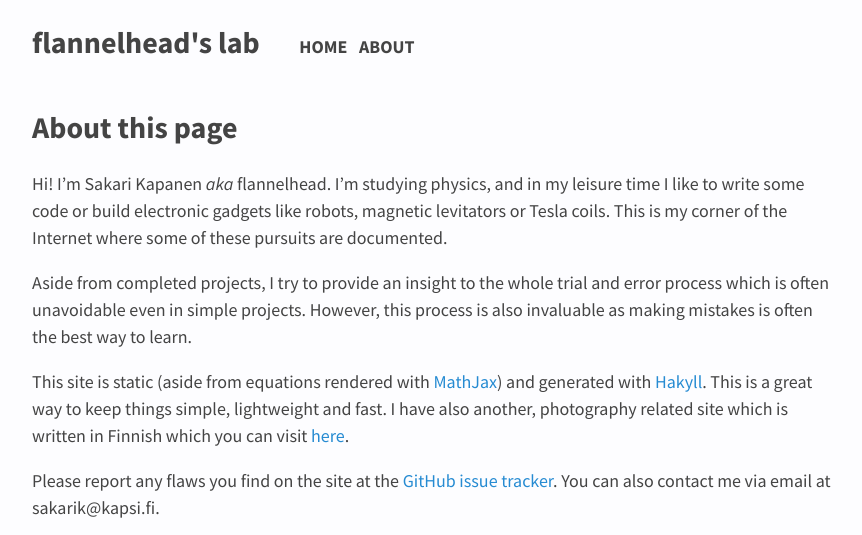
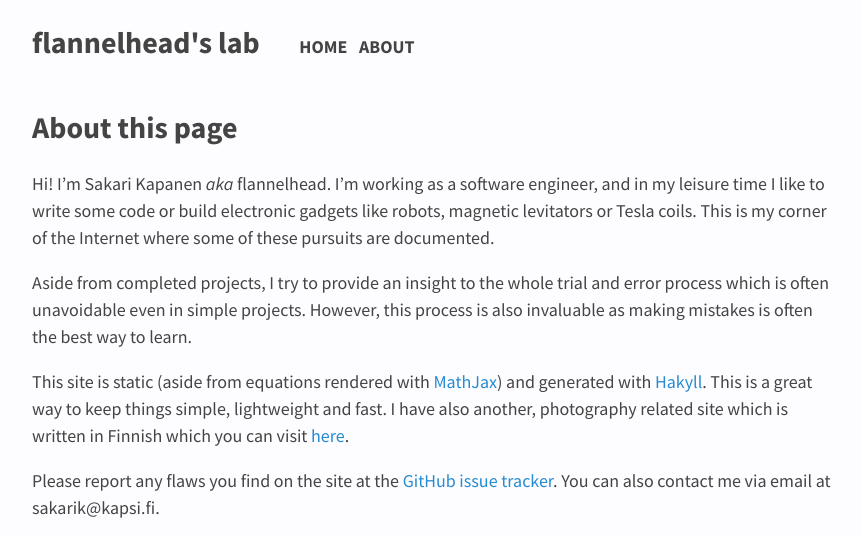
Before and after one commit to flannelhead/flannelhead.github.io, a plain HTML site: page about.html in a window 1280 px wide. Shown: the top 535 px of the page, without its empty margins (208-1070 px from the left). Drawn offline with Linux system fonts and the light colour scheme.

Commit message:
Publish.

```diff
--- a/about.html
+++ b/about.html
@@ -23,7 +23,7 @@
 
         <div id="content">
             <h1 id="about-this-page">About this page</h1>
-<p>Hi! I’m Sakari Kapanen <em>aka</em> flannelhead. I’m studying physics, and in my leisure time I like to write some code or build electronic gadgets like robots, magnetic levitators or Tesla coils. This is my corner of the Internet where some of these pursuits are documented.</p>
+<p>Hi! I’m Sakari Kapanen <em>aka</em> flannelhead. I’m working as a software engineer, and in my leisure time I like to write some code or build electronic gadgets like robots, magnetic levitators or Tesla coils. This is my corner of the Internet where some of these pursuits are documented.</p>
 <p>Aside from completed projects, I try to provide an insight to the whole trial and error process which is often unavoidable even in simple projects. However, this process is also invaluable as making mistakes is often the best way to learn.</p>
 <p>This site is static (aside from equations rendered with <a href="https://www.mathjax.org">MathJax</a>) and generated with <a href="https://jaspervdj.be/hakyll/">Hakyll</a>. This is a great way to keep things simple, lightweight and fast. I have also another, photography related site which is written in Finnish which you can visit <a href="http://www.pimeyspurkissa.fi">here</a>.</p>
 <p>Please report any flaws you find on the site at the <a href="https://github.com/flannelhead/flannelhead.github.io/issues">GitHub issue tracker</a>. You can also contact me via email at sakarik@kapsi.fi.</p>
```
